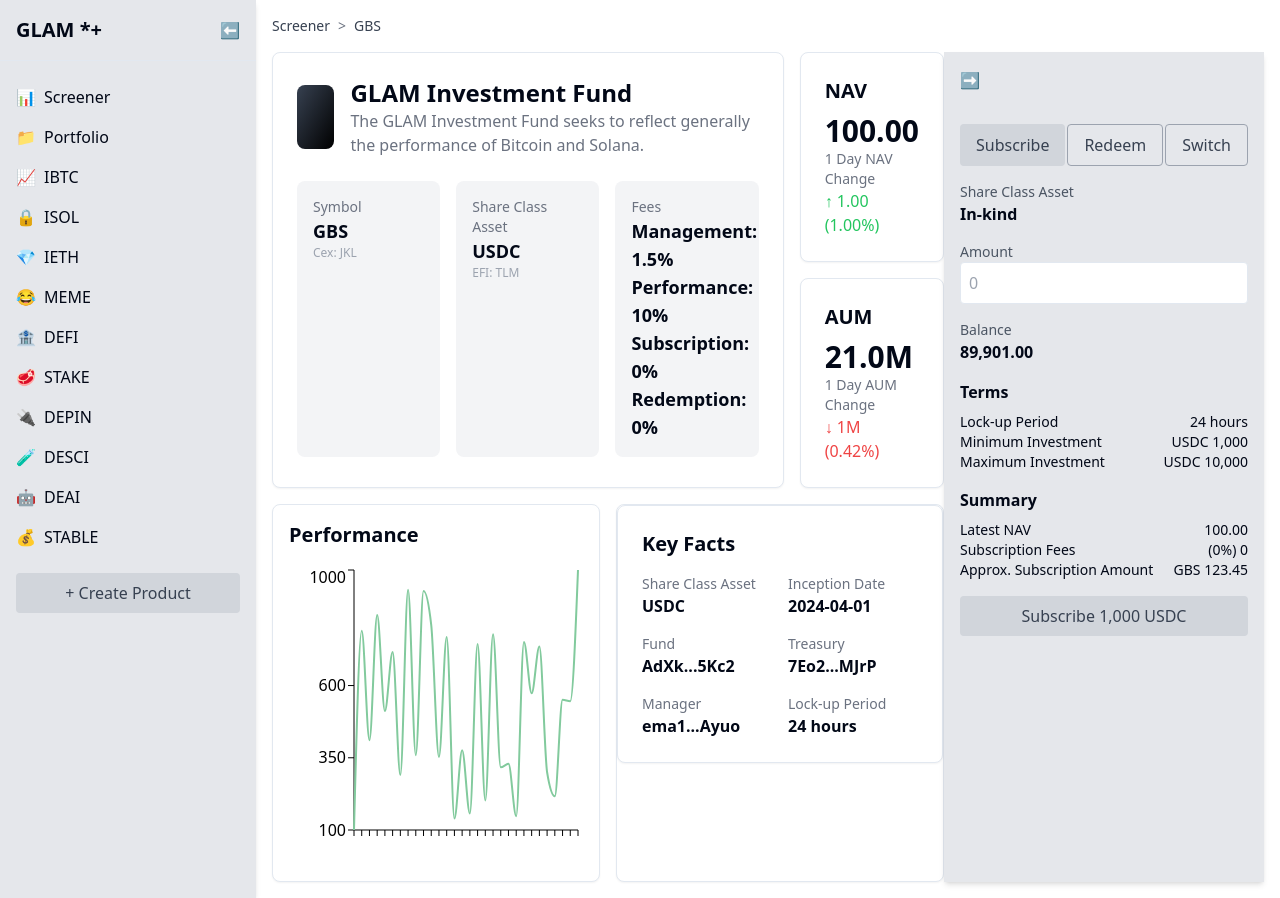
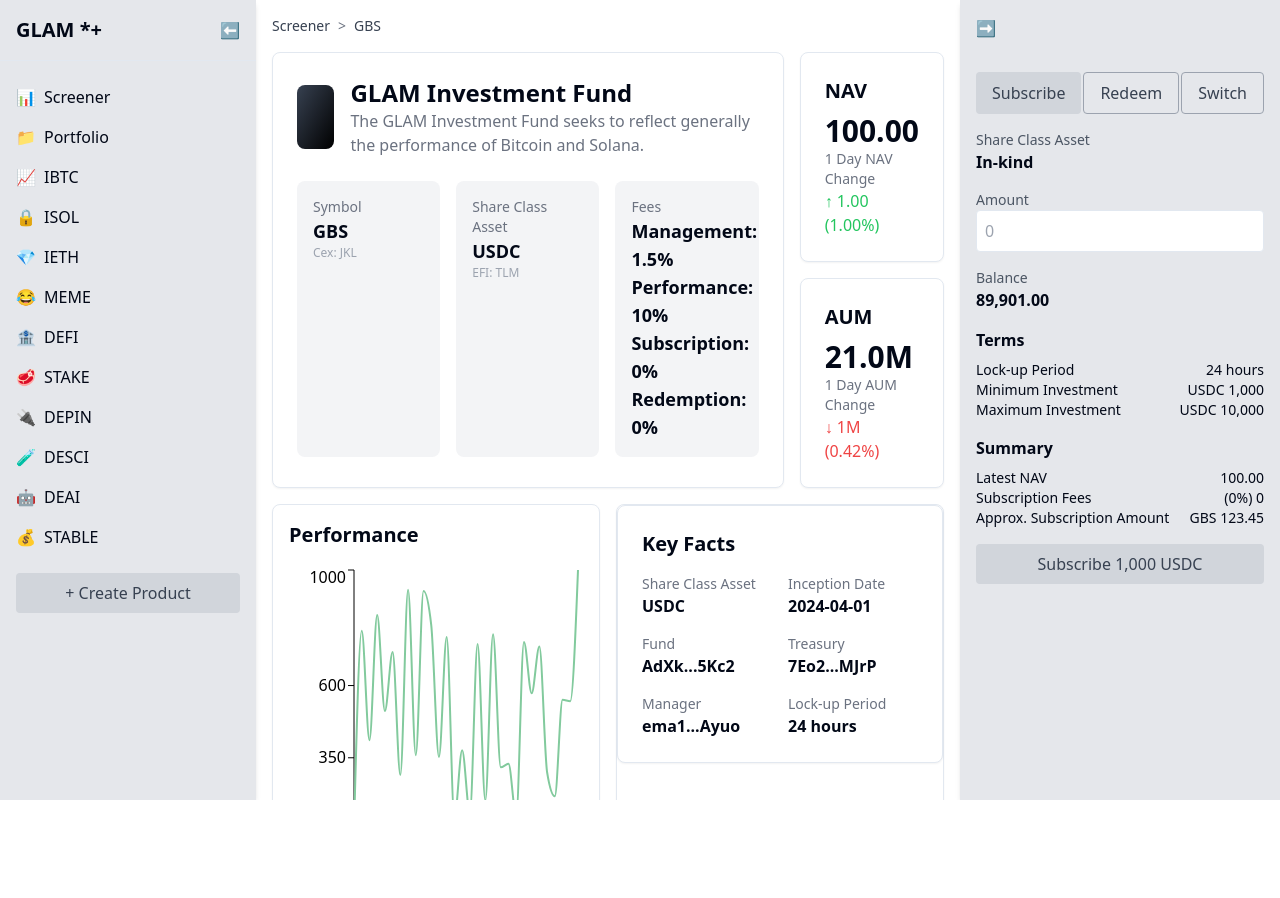
Before and after one commit to dhiazfathra/frontend-starter, a Next.js app: page /en in a window 1280 px wide. After the commit the page ends 800 px from the top, so only its background shows below. Built offline with nearby package versions, Linux system fonts and the light colour scheme.

Commit message:
refactor: stick right sidebar persistently to rightmost browser screen

```diff
--- a/src/app/[locale]/page.tsx
+++ b/src/app/[locale]/page.tsx
@@ -7,17 +7,17 @@
 
 const GBSPage: React.FC = () => {
   return (
-    <div className="flex">
+    <div className="flex h-screen">
       <Sidebar />
-      <div className="flex flex-1 flex-col">
-        <div className="container mx-auto p-4">
-          <Breadcrumbs />
-          <div className="flex">
-            <div className="flex-1">
+      <div className="flex flex-1 flex-col overflow-hidden">
+        <div className="flex flex-1 overflow-hidden">
+          <div className="flex-1 overflow-y-auto">
+            <div className="container mx-auto p-4">
+              <Breadcrumbs />
               <FundDetails />
             </div>
-            <DetailSidebar />
           </div>
+          <DetailSidebar />
         </div>
       </div>
     </div>
```
